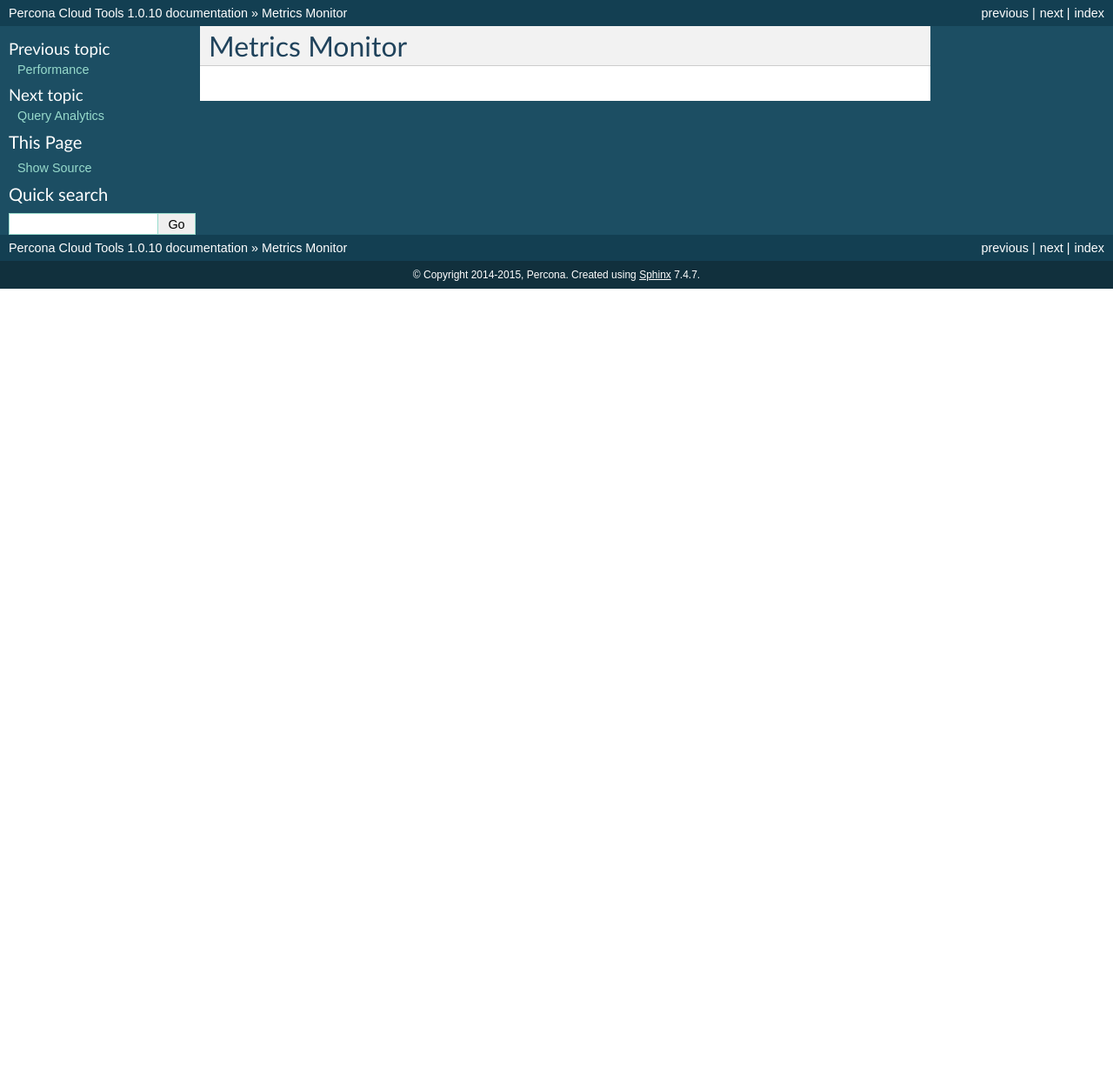
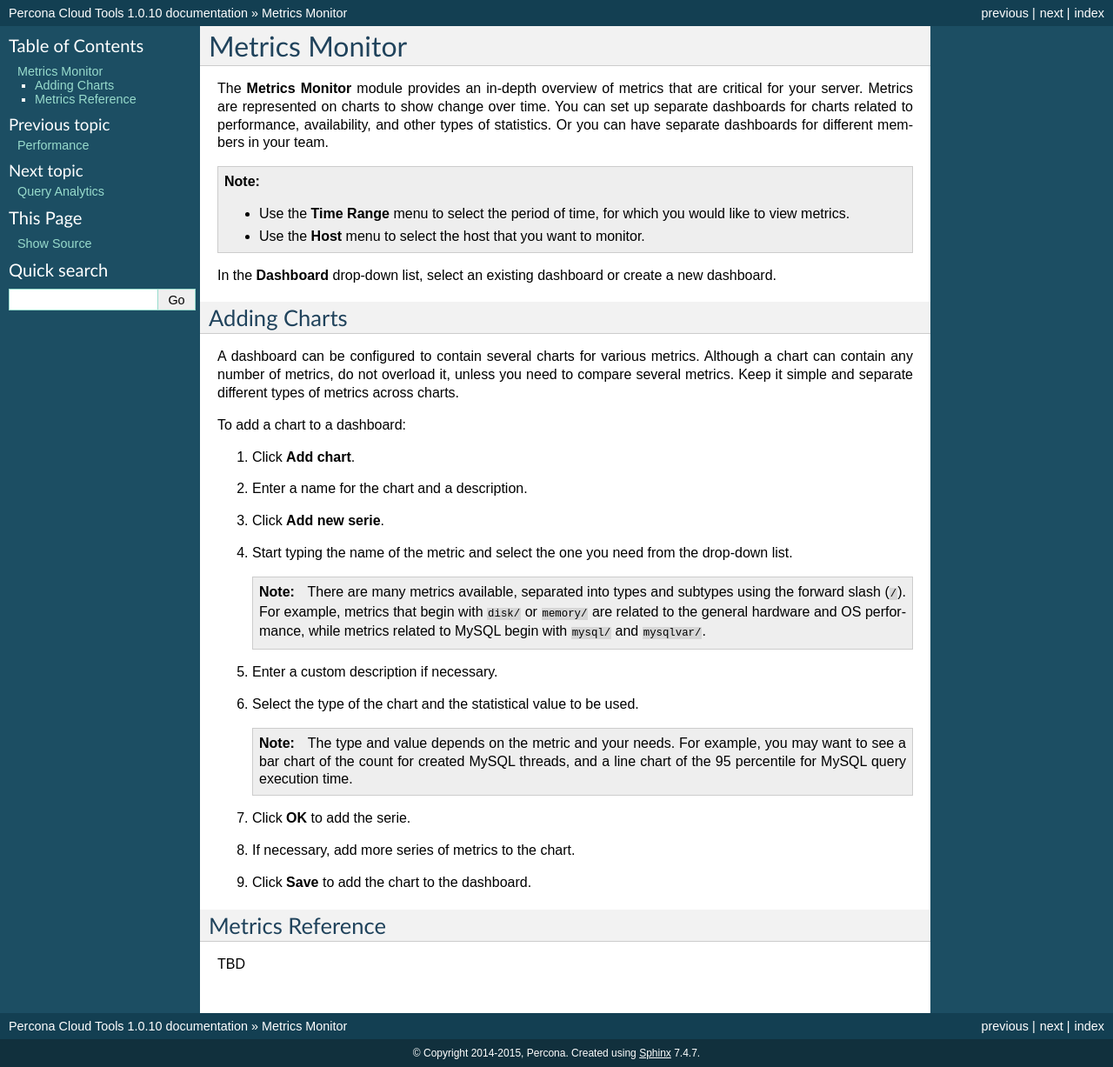
Before and after one commit to percona/cloud-tools, a Sphinx documentation site: the page built from doc/MetricsMonitor.rst, in a window 1280 px wide. Shown: the whole page at 87% size. Built offline with Sphinx 7.4.7, drawn with Linux system fonts in a browser that asks for light colours; pages that are not in the unit, such as notebooks, are missing from menus; before the commit the page ends 900 px from its top, so only the background shows below that.

Commit message:
Added sections about web UI, Performance, and Metrics Monitor, plus minor cleanup

```diff
--- a/doc/MetricsMonitor.rst
+++ b/doc/MetricsMonitor.rst
@@ -1,2 +1,59 @@
+.. _metrics:
+
 Metrics Monitor
 ===============
+
+The **Metrics Monitor** module provides an in-depth overview of metrics
+that are critical for your server.
+Metrics are represented on charts to show change over time.
+You can set up separate dashboards for charts related to performance,
+availability, and other types of statistics.
+Or you can have separate dashboards for different members in your team.
+
+.. note::
+   * Use the **Time Range** menu to select the period of time,
+     for which you would like to view metrics.
+   * Use the **Host** menu to select the host that you want to monitor.
+
+In the **Dashboard** drop-down list, select an existing dashboard
+or create a new dashboard.
+
+Adding Charts
+-------------
+
+A dashboard can be configured to contain several charts for various metrics.
+Although a chart can contain any number of metrics,
+do not overload it, unless you need to compare several metrics.
+Keep it simple and separate different types of metrics across charts.
+
+
+To add a chart to a dashboard:
+
+1. Click **Add chart**.
+#. Enter a name for the chart and a description.
+#. Click **Add new serie**.
+#. Start typing the name of the metric and select the one you need
+   from the drop-down list.
+
+   .. note:: There are many metrics available,
+      separated into types and subtypes using the forward slash (``/``).
+      For example, metrics that begin with ``disk/`` or ``memory/``
+      are related to the general hardware and OS performance,
+      while metrics related to MySQL begin with ``mysql/`` and ``mysqlvar/``.
+
+#. Enter a custom description if necessary.
+#. Select the type of the chart and the statistical value to be used.
+
+   .. note:: The type and value depends on the metric and your needs.
+      For example, you may want to see a bar chart of the count for
+      created MySQL threads, and a line chart of the 95 percentile for
+      MySQL query execution time.
+
+#. Click **OK** to add the serie.
+#. If necessary, add more series of metrics to the chart.
+#. Click **Save** to add the chart to the dashboard.
+
+Metrics Reference
+-----------------
+
+TBD
--- a/doc/WebInterface.rst
+++ b/doc/WebInterface.rst
@@ -49,7 +49,7 @@
 * :ref:`Install Percona Agent <agent>` (version 1.0.7 or later).
 * `Install Percona Toolkit <http://percona.com/doc/percona-toolkit/2.2/installation.html>`_.
 
-To access the *System Info* report, click the :guilabel:`System Info` link
+To access the *System Info* report, click the **System Info** link
 in any server or MySQL instance box in Percona Console.
 The report is separated into sections that cover various aspects,
 such as processor and memory details for server instances,
```
Also changed, not shown: doc/Agent.rst (+27 -16 lines), doc/Performance.rst (+24 -19 lines).
